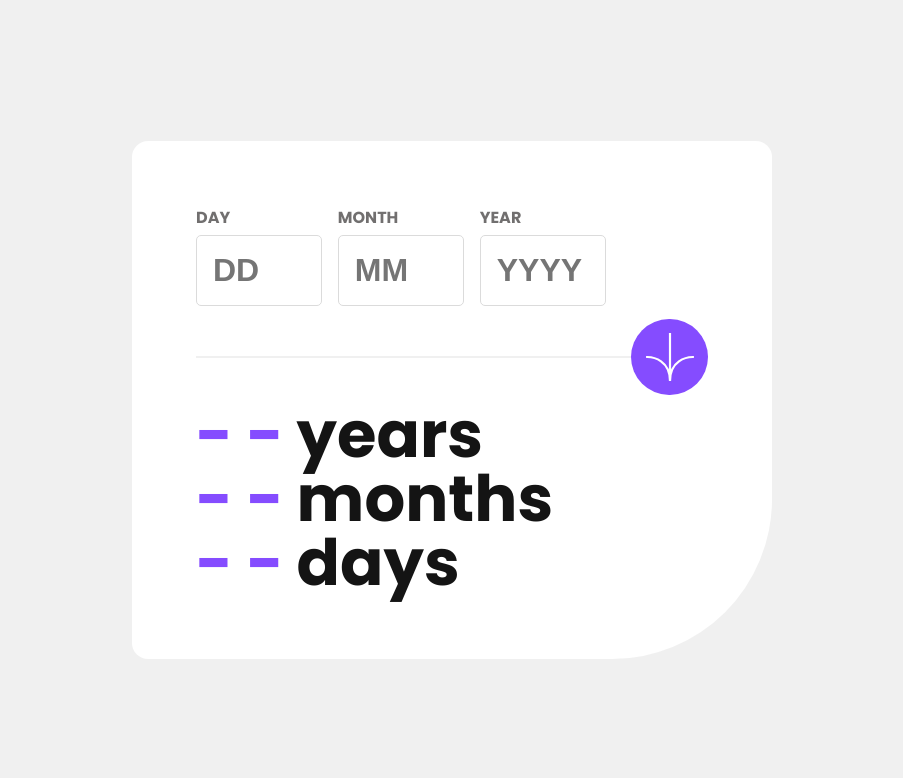
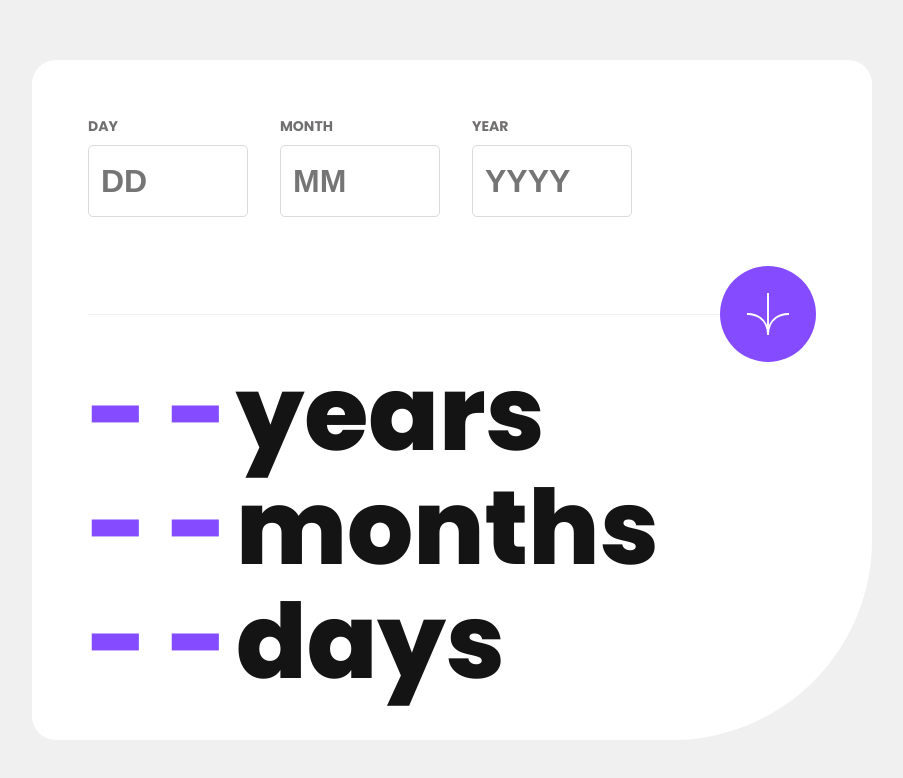
Before and after one commit to Tripouille/fm-age-calculator-app, a Next.js app: page / in a window 1280 px wide. Shown: the top 778 px of the page, without its empty margins (188-1091 px from the left). Built offline with nearby package versions, Linux system fonts and the light colour scheme.

Commit message:
feat: rescale everything

```diff
--- a/src/app/global.scss
+++ b/src/app/global.scss
@@ -7,12 +7,13 @@
   --clr-primary-100: hsl(259, 100%, 65%);
   --clr-error-100: hsl(0, 100%, 67%);
 
-  --fs-300: 1rem;
-  --fs-400: 1.25rem;
-  --fs-500: 2rem;
-  --fs-600: 2.827rem;
-  --fs-700: 4rem;
-  --fs-800: 5.653rem;
+  --fs-200: 1.4rem;
+  --fs-300: 1.6rem;
+  --fs-400: 2rem;
+  --fs-500: 3.2rem;
+  --fs-600: 4.5rem;
+  --fs-700: 6.4rem;
+  --fs-800: 9rem;
 
   background-color: var(--clr-neutral-200);
   min-height: 100vh;
@@ -26,4 +27,14 @@
   * {
     margin: 0;
   }
+
+
 }
+
+html {
+  font-size: 62.5%;
+}
+
+body {
+  font-size: 1.6rem;
+}
--- a/src/components/AgeCalculator/AgeCalculator.module.scss
+++ b/src/components/AgeCalculator/AgeCalculator.module.scss
@@ -4,32 +4,35 @@
   display: flex;
   flex-flow: column;
   justify-content: space-between;
-  row-gap: 0.5em;
-  max-width: 18em;
-  padding: 2em;
   background-color: var(--clr-neutral-100);
-  border-radius: 1em 1em 5em 1em;
+  height: 48.6rem;
+  width: 34.3rem;
+  padding: 4.8rem 2.4rem;
+  border-radius: 24px 24px 100px 24px;
 
   @media (min-width: $device-sm) {
-    max-width: 40em;
-    padding: 4em;
-    border-bottom-right-radius: 10em;
+    height: 68rem;
+    width: 84rem;
+    padding: 5.6rem;
+    border-radius: 24px 24px 200px 24px;
   }
 
   &__birthday-date-form {
     display: flex;
-    column-gap: 1em;
+    column-gap: 1.6rem;
+    min-height: 15rem;
 
     @media (min-width: $device-sm) {
-      width: 80%;
+      column-gap: 3.2rem;
     }
 
     &__input {
       display: flex;
       flex-flow: column;
-      row-gap: 5px;
+      row-gap: 0.8rem;
+      width: 16rem;
 
-      font-size: x-small;
+      font-size: var(--fs-200);
       font-weight: bold;
       color: var(--clr-neutral-800);
 
@@ -38,17 +41,18 @@
       }
 
       @media (min-width: $device-sm) {
-        font-size: var(--fs-300);
+        font-size: var(--fs-200);
       }
 
       input {
-        padding: 0.5em;
+        padding: 1.2rem;
         border: 1px solid var(--clr-neutral-300);
         border-radius: 5px;
         font-weight: bold;
         font-size: var(--fs-300);
         width: 100%;
         color: var(--clr-neutral-900);
+        height: 7.2rem;
 
         @media (min-width: $device-sm) {
           font-size: var(--fs-500);
@@ -56,53 +60,54 @@
       }
 
       span {
-        font-size: x-small;
+        font-style: italic;
+        font-size: var(--fs-200);
+        font-weight: 400;
       }
     }
   }
 
   &__spacer {
     position: relative;
-    display: grid;
     align-items: center;
-    justify-items: center;
+    width: 100%;
+    display: flex;
+    min-height: 6.4rem;
 
     @media (min-width: $device-sm) {
-      justify-items: flex-end;
+      min-height: 9.6rem;
     }
 
-    hr {
-      background-color: var(--clr-neutral-200);
-      height: 2px;
-      width: 100%;
-      border-style: none;
-
-      grid-row: 1;
-      grid-column: 1;
+    span {
+      background: var(--clr-neutral-200);
+      height: 1px;
+      width: 63.2rem;
     }
 
     button {
+      position: absolute;
+      right: 0;
       background: var(--clr-primary-100);
-      padding: 1em;
       border-radius: 50%;
-      grid-row: 1;
-      grid-column: 1;
       cursor: pointer;
       border: none;
       display: grid;
       place-items: center;
+      height: 100%;
+      aspect-ratio: 1;
 
       &:hover {
         transform: scale(1.1);
+        transition: transform 0.1s ease-out;
       }
 
       svg {
-        width: 30px;
-        height: 30px;
+        width: 3rem;
+        height: 3rem;
 
         @media (min-width: $device-sm) {
-          width: 50px;
-          height: 50px;
+          width: 4.4rem;
+          height: 4.4rem;
         }
       }
     }
@@ -112,17 +117,23 @@
     font-weight: bold;
     display: grid;
     grid-template-columns: auto 1fr;
-    column-gap: 0.2em;
-    font-size: var(--fs-500);
+    column-gap: 0.8rem;
     line-height: 1em;
+    font-size: 4.2rem;
+    font-weight: 800;
 
     @media (min-width: $device-sm) {
-      font-size: var(--fs-700);
+      font-size: 10.4rem;
     }
 
     span {
       color: var(--clr-primary-100);
       text-align: center;
+      min-height: 6.2rem;
+
+      @media (min-width: $device-sm) {
+        min-height: 11.4rem;
+      }
     }
 
     span:nth-of-type(2n) {
--- a/src/components/AgeCalculator/AgeCalculatorSpacer.tsx
+++ b/src/components/AgeCalculator/AgeCalculatorSpacer.tsx
@@ -3,13 +3,9 @@ import { BIRTHDAY_DATE_FORM_IDS } from "./constant";
 
 export const AgeCalculatorSpacer = () => {
   return (
-    <div role="separator" className={styles.age_calculator__spacer}>
-      <hr />
-      <button
-        type="submit"
-        form={BIRTHDAY_DATE_FORM_IDS.form}
-        title="Calculate age"
-      >
+    <div className={styles.age_calculator__spacer}>
+      <span role="separator"></span>
+      <button type="submit" form={BIRTHDAY_DATE_FORM_IDS.form}>
         <svg
           xmlns="http://www.w3.org/2000/svg"
           width="46"
@@ -18,6 +14,7 @@ export const AgeCalculatorSpacer = () => {
           role="img"
           aria-label="Down arrow"
         >
+          <title>Calculate age</title>
           <g fill="none" stroke="#FFF" strokeWidth="2">
             <path d="M1 22.019C8.333 21.686 23 25.616 23 44M23 44V0M45 22.019C37.667 21.686 23 25.616 23 44" />
           </g>
```
